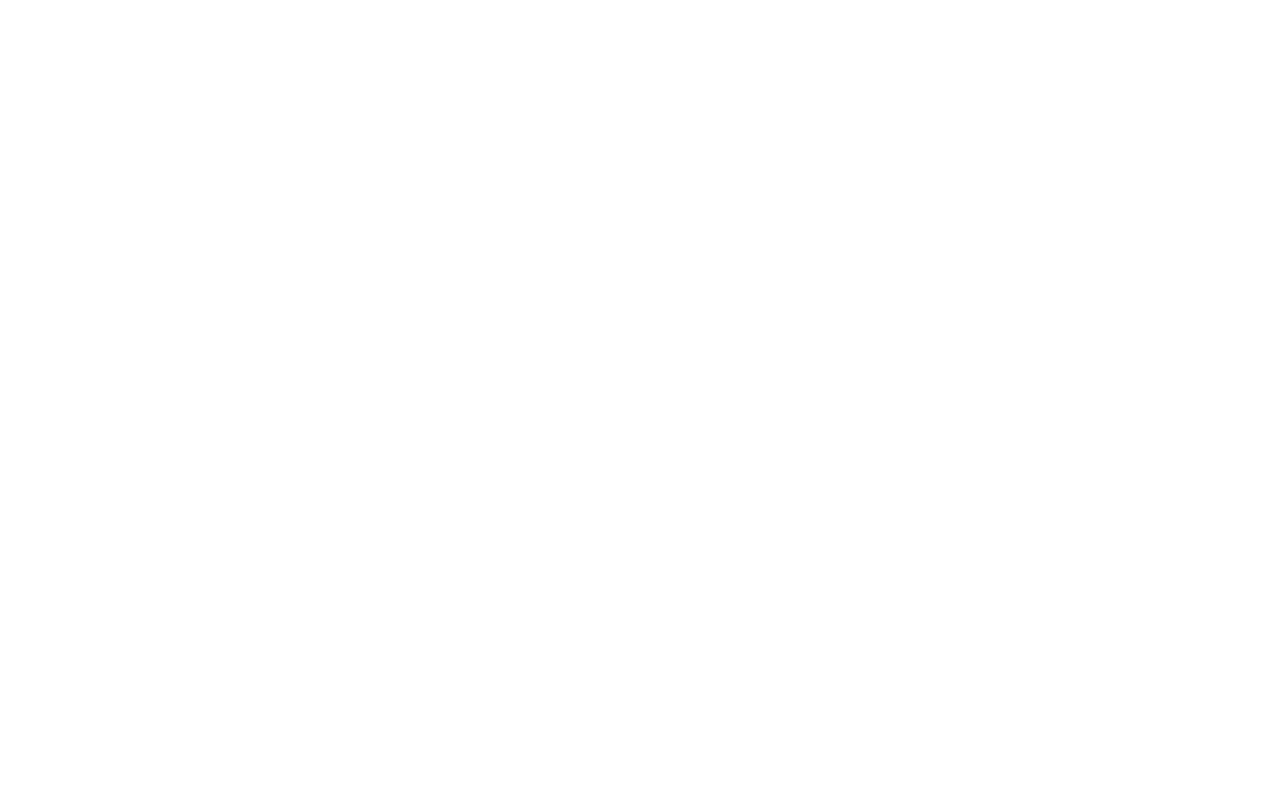
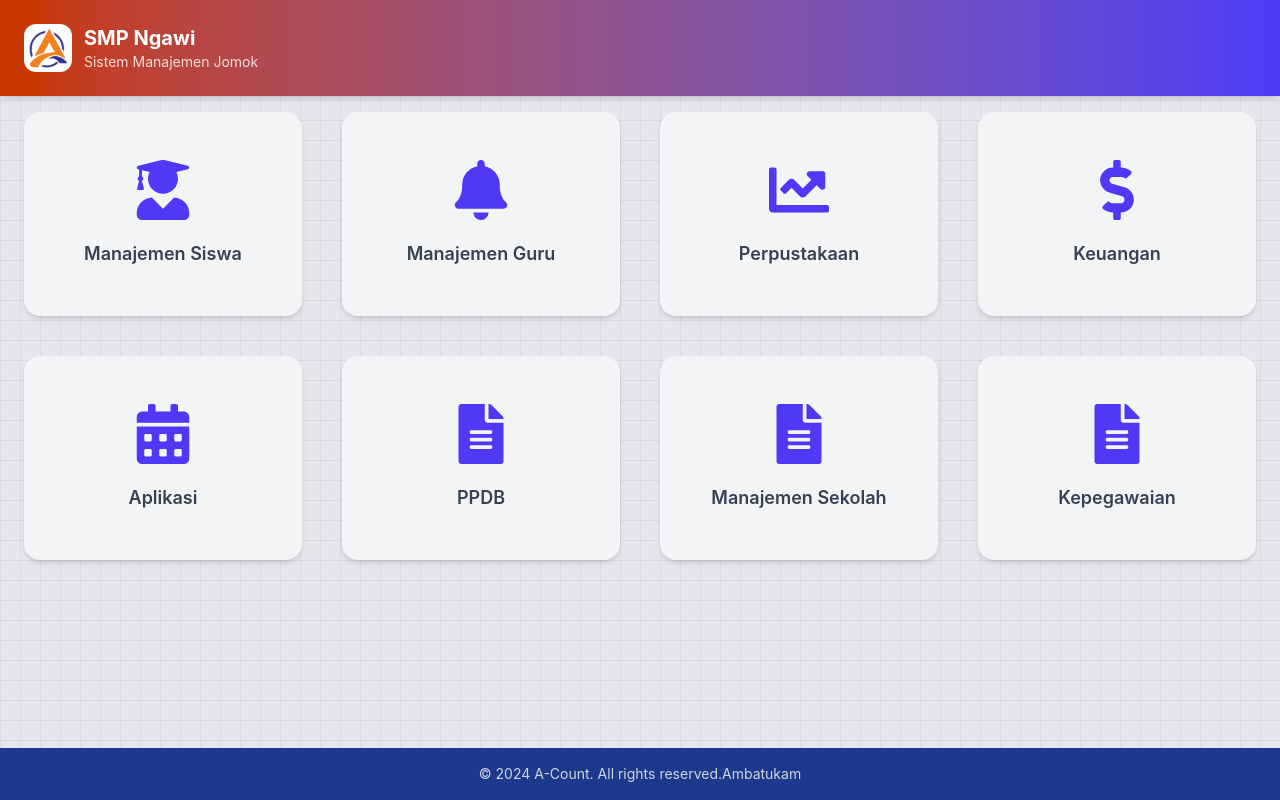
Before and after one commit to bintangskibidi/miniprojectfe, a React (Vite) app: page /ambabord in a window 1280 px wide. Before the commit this address had no page. Built offline with nearby package versions, Linux system fonts and the light colour scheme.

Commit message:
dashboard\

```diff
--- a/src/App.jsx
+++ b/src/App.jsx
@@ -1,6 +1,7 @@
 import { BrowserRouter, Routes, Route } from "react-router-dom";
 import LandingPage from "./component/LandingPage";
 import Login from "./component/Login";
+import Dashboard from "./component/Dashboard";
 import "./App.css";
 
 function App() {
@@ -8,6 +9,7 @@
     <BrowserRouter>
       <Routes>
         <Route path="/" element={<LandingPage />} />
+        <Route path="/ambabord" element={<Dashboard />} />
         <Route path="/login" element={<Login />} />
       </Routes>
     </BrowserRouter>
--- /dev/null
+++ b/src/component/Dashboard.jsx
@@ -0,0 +1,91 @@
+import React from "react";
+import {
+  FaUserGraduate,
+  FaBell,
+  FaChartLine,
+  FaDollarSign,
+  FaCalendarAlt,
+  FaFileAlt,
+} from "react-icons/fa";
+import EduSys from "../assets/EduSys.png";
+
+const Dashboard = () => {
+  const menu = [
+    { icon: <FaUserGraduate />, title: "Manajemen Siswa" },
+    { icon: <FaBell />, title: "Manajemen Guru" },
+    { icon: <FaChartLine />, title: "Perpustakaan" },
+    { icon: <FaDollarSign />, title: "Keuangan" },
+    { icon: <FaCalendarAlt />, title: "Aplikasi" },
+    { icon: <FaFileAlt />, title: "PPDB" },
+    { icon: <FaFileAlt />, title: "Manajemen Sekolah" },
+    { icon: <FaFileAlt />, title: "Kepegawaian" },
+  ];
+
+  return (
+    <div className="min-h-screen flex flex-col font-sans">
+
+      {/* HEADER */}
+      <div className="flex justify-between items-center px-6 py-6 bg-gradient-to-r from-orange-700 to-indigo-600 shadow-md fixed top-0 left-0 w-full z-50">
+
+        <div className="flex items-center gap-3 text-white">
+          <img
+            src={EduSys}
+            alt="logo"
+            className="h-12 w-12 bg-white p-1 rounded-xl"
+          />
+          <div>
+            <h1 className="text-xl font-bold">SMP Ngawi</h1>
+            <p className="text-sm opacity-80">Sistem Manajemen Jomok</p>
+          </div>
+        </div>
+
+
+
+      </div>
+
+      {/* CONTENT */}
+      <main
+        className="flex-1 pt-28 pb-10"
+        style={{
+          backgroundColor: "#e5e7eb",
+          backgroundImage:
+            "linear-gradient(to right, rgba(0,0,0,0.05) 1px, transparent 1px), linear-gradient(to bottom, rgba(0,0,0,0.05) 1px, transparent 1px)",
+          backgroundSize: "20px 20px",
+        }}
+      >
+        <div className="flex justify-center">
+          <div className="max-w-7xl w-full px-6">
+
+            <div className="grid grid-cols-1 sm:grid-cols-2 md:grid-cols-3 lg:grid-cols-4 gap-10 justify-items-center">
+
+              {menu.map((item, i) => (
+                <div
+                  key={i}
+                  className="w-full max-w-sm bg-gray-100 p-12 rounded-2xl shadow-md hover:shadow-2xl hover:-translate-y-2 transition duration-300 cursor-pointer"
+                >
+                  <div className="text-indigo-600 text-6xl mb-5 flex justify-center">
+                    {item.icon}
+                  </div>
+
+                  <h2 className="text-lg font-semibold text-gray-700 text-center">
+                    {item.title}
+                  </h2>
+                </div>
+              ))}
+
+            </div>
+
+          </div>
+        </div>
+      </main>
+
+      {/* FOOTER */}
+      <footer className="mt-auto bg-blue-900 text-center text-gray-300 text-sm py-4">
+        © 2024 A-Count. All rights reserved.Ambatukam
+      </footer>
+
+    </div>
+  );
+};
+
+export default Dashboard;
```
